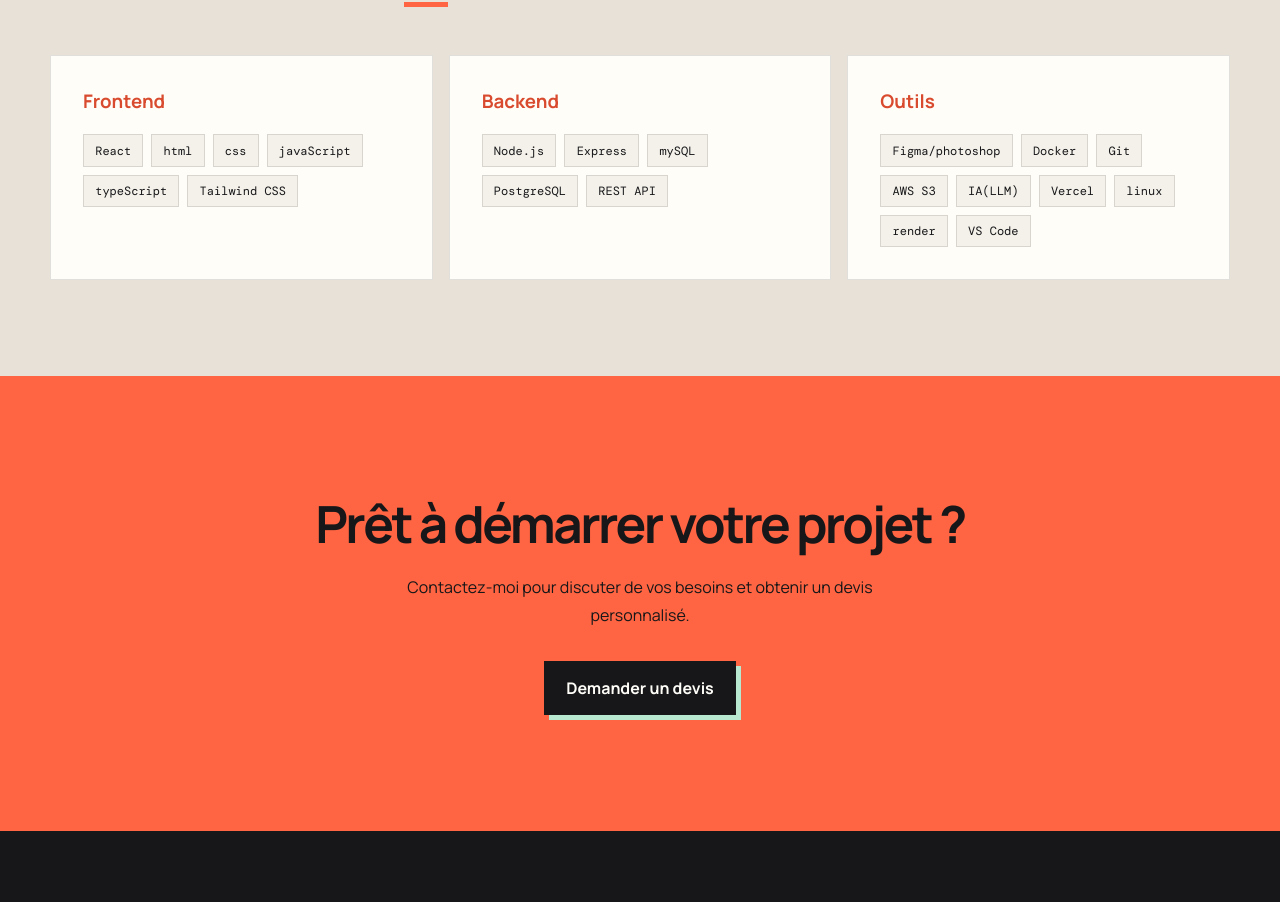
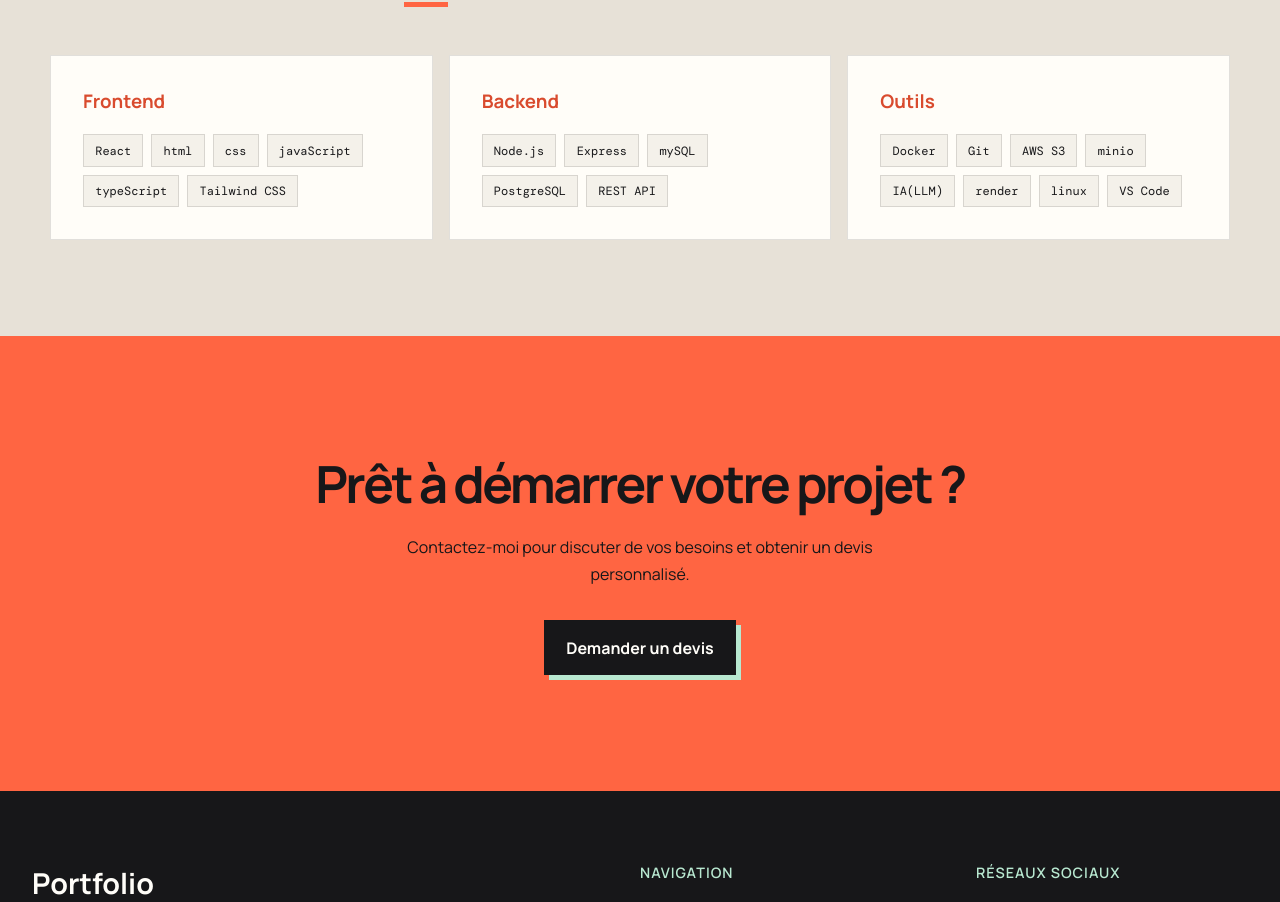
Before and after one commit to yvannDev/yvan, a React (Create React App) app: page /services in a window 1280 px wide. Shown: the part 2400-3302 px from the top of the page. Built offline with nearby package versions, Linux system fonts and the light colour scheme.

Commit message:
feat: add_clack

```diff
--- a/src/pages/Apropos.jsx
+++ b/src/pages/Apropos.jsx
@@ -6,7 +6,7 @@ import l1 from "../components/assets/logo.png"
  const Apropos=()=>{
   const skills = [
     { name: 'React.js', level: 60 },
-    { name: 'React-native/pwa', level: 35 },
+    { name: 'React-native', level: 35 },
     { name: 'JavaScript/typescript', level: 60 },
     { name: 'html/css', level: 85 },
     { name: 'Node.js', level: 55 },
--- a/src/pages/Portfolio.jsx
+++ b/src/pages/Portfolio.jsx
@@ -52,7 +52,7 @@ function Portfolio() {
       category: 'developpement web',
       description: 'Application de viste medicale avec ordonance imprimable apres une consultation par nos meilleure medecins',
       image: s1,
-      link: 'https://clackdoctor.netlify.app',
+      link: 'https://clack-ynsn.onrender.com',
       tags: ['react/jascript', 'css', 'nodejs/express']
     },
     {
--- a/src/pages/Services.jsx
+++ b/src/pages/Services.jsx
@@ -1,7 +1,7 @@
 import React from 'react';
 import { Link } from 'react-router-dom';
 import './Services.css';
-import { FaArrowCircleLeft, FaArrowCircleRight, FaLaptop, FaMobileAlt, FaSearch, FaTools } from 'react-icons/fa';
+import {  FaArrowCircleRight, FaLaptop, FaMobileAlt, FaSearch, FaTools } from 'react-icons/fa';
 import { FaPenClip, FaServer } from 'react-icons/fa6';
 
 function Services() {
@@ -187,14 +187,13 @@ function Services() {
             <div className="tech-category">
               <h3>Outils</h3>
               <div className="tech-tags">
-                <span className="tech-tag">Figma/photoshop</span>
                 <span className="tech-tag">Docker</span>
                 <span className="tech-tag">Git</span>
                 <span className="tech-tag">AWS S3</span>
+                <span className="tech-tag">minio</span>
                 <span className="tech-tag">IA(LLM)</span>
-                <span className="tech-tag">Vercel</span>
+                <span className="tech-tag">render</span>
                 <span className="tech-tag">linux</span>
-                <span className="tech-tag">render</span>
                 <span className="tech-tag">VS Code</span>
               </div>
             </div>
```
Also changed, not shown: src/pages/Portfolio.css (line endings or trailing spaces).
